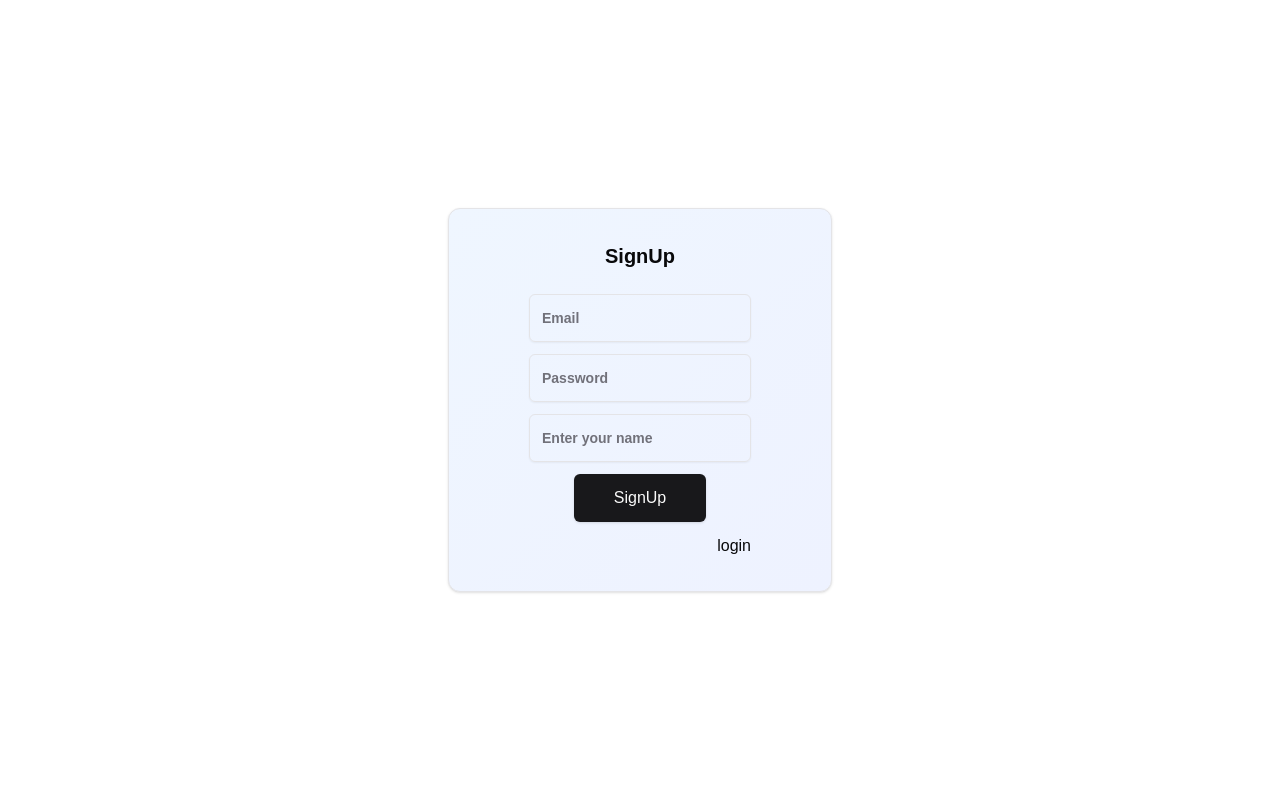
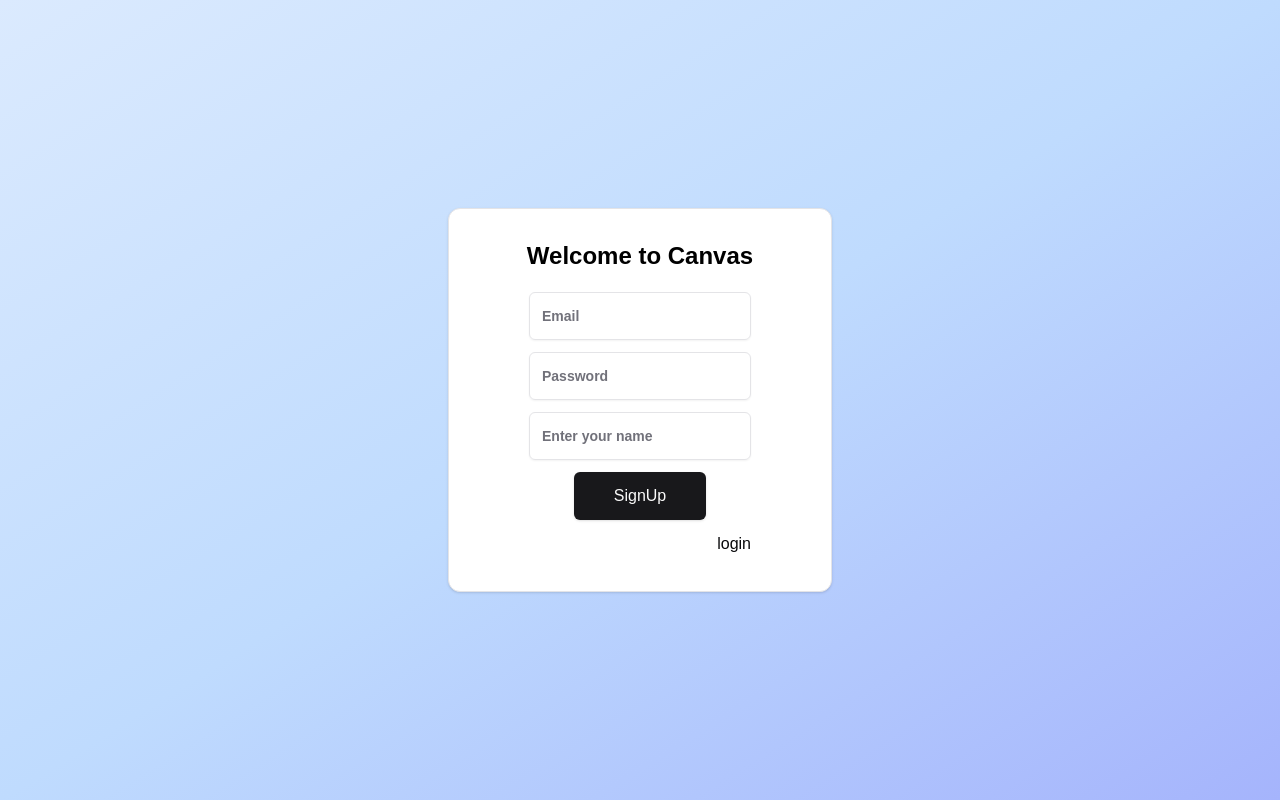
Before and after one commit to shivamsaklani/Canvas, a Next.js app in the folder apps/frontend/: page /signup in a window 1280 px wide. Built offline with nearby package versions, Linux system fonts and the light colour scheme; no server answers.

Commit message:
changes made in the frontend

```diff
--- a/apps/frontend/app/(auth)/layout.tsx
+++ b/apps/frontend/app/(auth)/layout.tsx
@@ -4,9 +4,13 @@
 export default function AuthLayout({children}:{
     children:ReactNode
 }){
-return <div className="h-screen flex w-screen  justify-center items-center">
+return <div className="h-screen w-screen flex justify-center items-center bg-gradient-to-br from-blue-100 via-blue-200 to-indigo-300">
+<div className=" inset-0 bg-[radial-gradient(circle_at_top_left,_rgba(173,216,230,0.5),_transparent_60%)]"></div>
+<div className=" inset-0 bg-[radial-gradient(circle_at_bottom_right,_rgba(135,206,230,0.5),_transparent_30%)]"></div>
 
-     <Card className="w-96 h-96 flex bg-gradient-to-br from-blue-50 to-indigo-50 flex-col font-black margin-5 justify-center margin-3 items-center">
+
+     <Card className="w-96 h-96 flex flex-col box-shadow  font-black justify-center items-center">
+        <div className="text-black font-bold p-5 text-2xl">Welcome to Canvas</div>
      {children}
 
      </Card>
--- a/apps/frontend/app/(auth)/signin/page.tsx
+++ b/apps/frontend/app/(auth)/signin/page.tsx
@@ -5,9 +5,11 @@
 import { HTTP_BACKEND } from "@repo/backend-common/config";
 import axios from "axios";
 import Link from "next/link";
-import { use, useRef } from "react";
+import { useRouter } from "next/navigation";
+import { useRef } from "react";
 export default function SignIn(){
     const email = useRef<HTMLInputElement>(null);
+    const router=useRouter();
     const password = useRef<HTMLInputElement>(null);
     async function backend(){
        try {
@@ -23,6 +25,7 @@
       }
       else{
          localStorage.setItem("token",response.data.token);
+         router.push("/Dashboard");
 
       }
 
@@ -36,7 +39,6 @@
 
     return <>
 
-        <CardHeader className="font-black text-xl">SignIn</CardHeader>
         <CardContent className=" flex justify-center items-center flex-col gap-3 ">
         <Input ref={email} type="text" placeholder="Email" ></Input>
            <Input ref={password} type="password" placeholder="Password"></Input>
--- a/apps/frontend/app/(auth)/signup/page.tsx
+++ b/apps/frontend/app/(auth)/signup/page.tsx
@@ -1,13 +1,14 @@
 "use client"
 import { Button } from "@/components/ui/button";
-import { CardContent, CardFooter, CardHeader } from "@/components/ui/card";
+import { CardContent} from "@/components/ui/card";
 import { Input } from "@/components/ui/input";
 import axios from "axios";
 import { useRef } from "react";
 import { HTTP_BACKEND } from "@repo/backend-common/config";
-import SignIn from "../signin/page";
 import Link from "next/link";
+import { useRouter } from "next/navigation";
 export default function SignUp(){
+    const router = useRouter();
     const email = useRef<HTMLInputElement>(null);
     const password = useRef<HTMLInputElement>(null);
     const username= useRef<HTMLInputElement>(null);
@@ -20,6 +21,7 @@
             "name":username.current?.value
 
       });
+      router.push("/Dashboard");
        } catch (e) {
 
         console.log("error" +e);
@@ -29,14 +31,12 @@
     }
 
     return <>
-
-        <CardHeader className="font-black text-xl">SignUp</CardHeader>
         <CardContent className=" flex justify-center items-center flex-col gap-3 ">
         <Input ref={email} type="text" placeholder="Email" ></Input>
            <Input ref={password} type="password" placeholder="Password"></Input>
            <Input ref={username} type="text" placeholder="Enter your name"></Input>
         <Button onClick={backend} size="lg" className="text-md" >SignUp</Button>
-        <div className="flex font-light text-gray justify-end w-full">
+        <div className="flex font-light text-gray items-start justify-end w-full">
         <Link href="./signin">login</Link>
         </div>
         </CardContent>
--- a/apps/frontend/app/Dashboard/components/UserAuth.tsx
+++ b/apps/frontend/app/Dashboard/components/UserAuth.tsx
@@ -23,7 +23,9 @@
             }));
 
         }
-
+    () =>{
+        ws.close();
+    }
 
 
     },[roomId])
```
Also changed, not shown: 1 other file (tests, documents, lock files or other folders).
